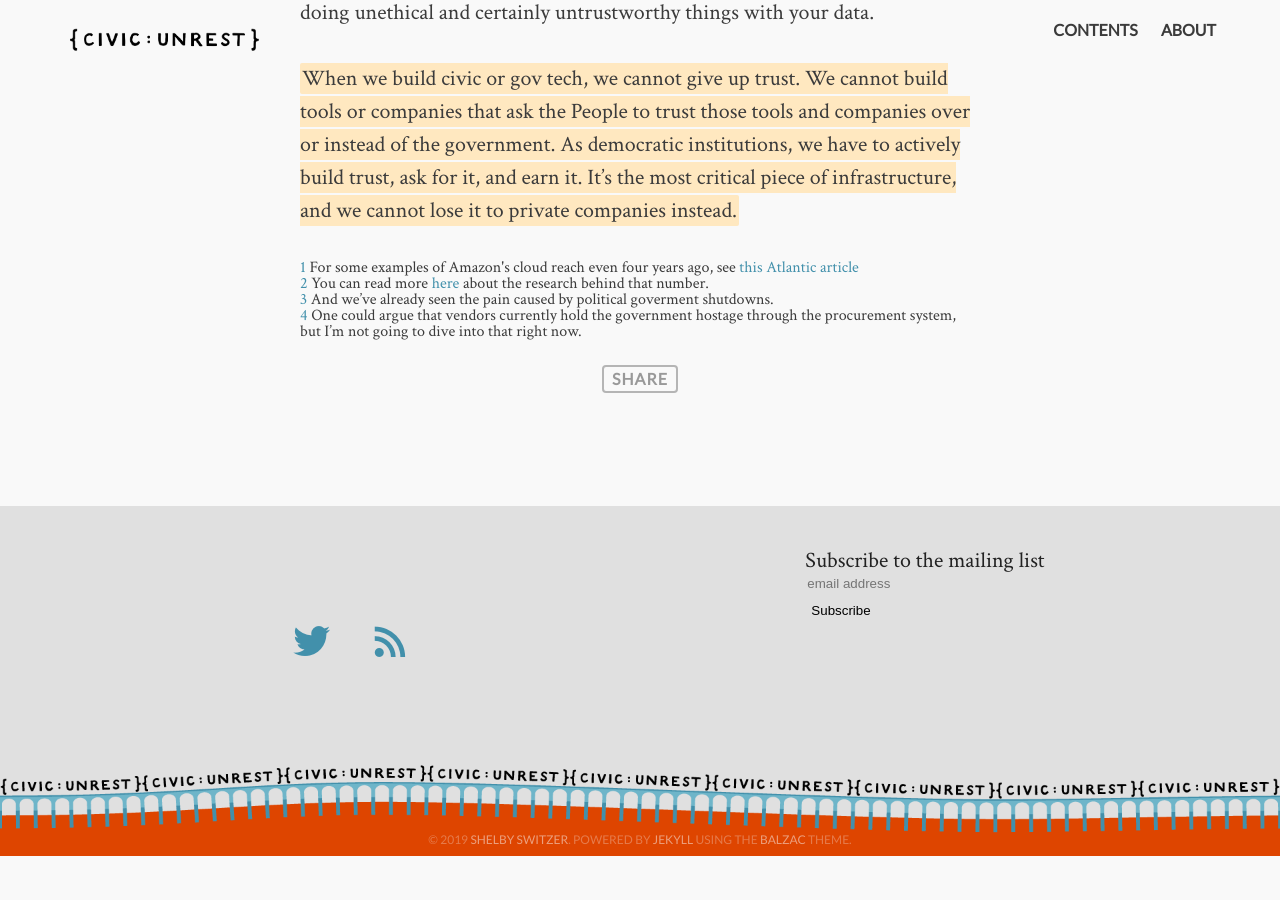
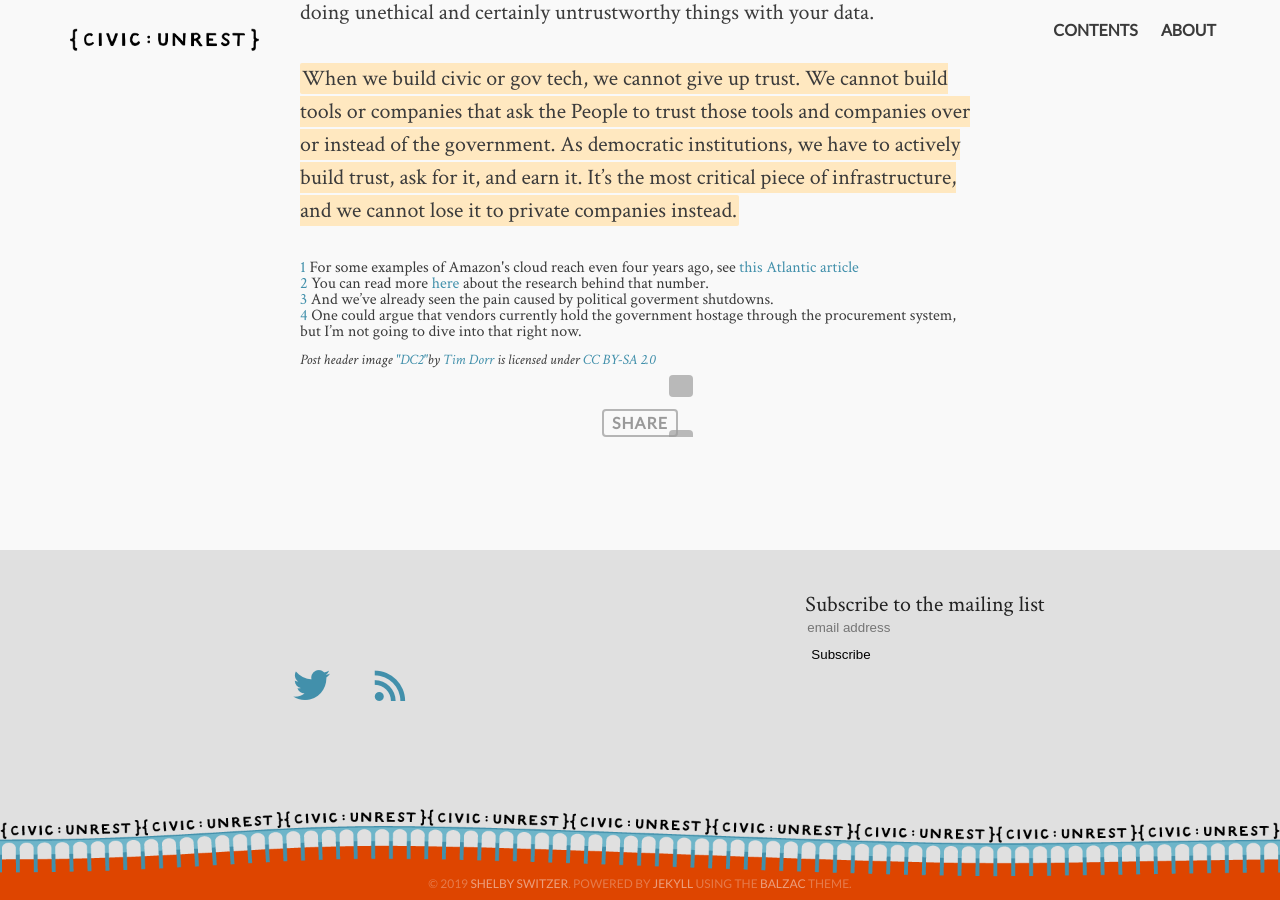
Before and after one commit to switzersc/civic_unrest, a Jekyll site: the page built from _posts/2019-04-30-trust-is-digital-infrastructure.md, in a window 1280 px wide and 900 px high, scrolled down 6663 px. Built offline with Jekyll 4.4.1, drawn with Linux system fonts in a browser that asks for light colours; comment, search, counter and statistics services are not loaded; before the commit the page ends 7519 px from its top, so only the background shows below that; grey boxes are pictures that could not be loaded.

Commit message:
add image attribution

```diff
--- a/_posts/2019-04-30-trust-is-digital-infrastructure.md
+++ b/_posts/2019-04-30-trust-is-digital-infrastructure.md
@@ -103,4 +103,6 @@ It’s therefore also worrying to me when governments choose to trust private co
 	<a href="#footnote4anc-20190430" name="footnote4sym-20190430">4</a>
 	One could argue that vendors currently hold the government hostage through the procurement system, but I’m not going to dive into that right now.
 	</div>
+
+	<p style="font-size: 0.9rem;font-style: italic;">Post header image <a href="https://www.flickr.com/photos/60723528@N00/38298422">"DC2"</a><span>by <a href="https://www.flickr.com/photos/60723528@N00">Tim Dorr</a></span> is licensed under <a href="https://creativecommons.org/licenses/by-sa/2.0/?ref=ccsearch&atype=html" style="margin-right: 5px;">CC BY-SA 2.0</a><a href="https://creativecommons.org/licenses/by-sa/2.0/?ref=ccsearch&atype=html" target="_blank" rel="noopener noreferrer" style="display: inline-block;white-space: none;opacity: .7;margin-top: 2px;margin-left: 3px;height: 22px !important;"><img style="height: inherit;margin-right: 3px;" src="https://search.creativecommons.org/static/img/cc_icon.svg" /><img style="height: inherit;margin-right: 3px;" src="https://search.creativecommons.org/static/img/cc-by_icon.svg" /><img style="height: inherit;margin-right: 3px;" src="https://search.creativecommons.org/static/img/cc-sa_icon.svg" /></a></p>
 </div>
```
